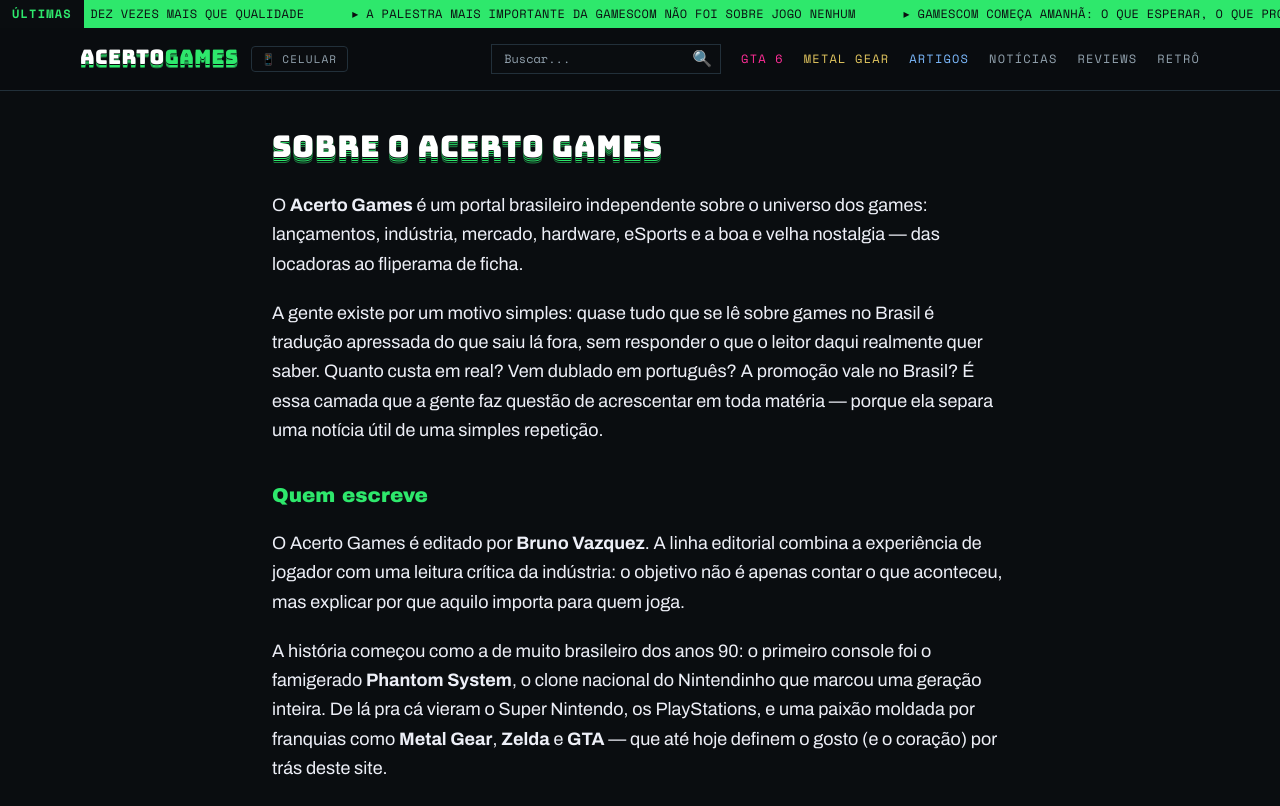
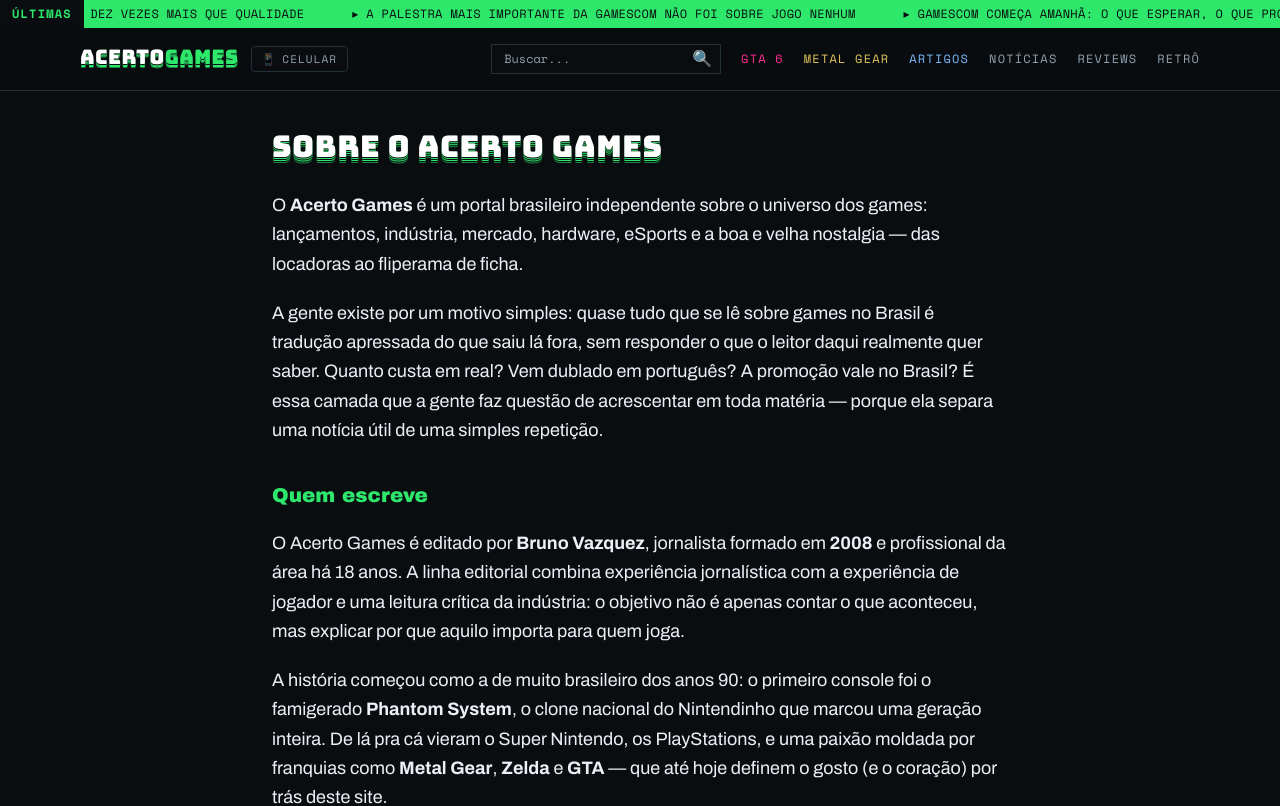
Before and after one commit to brunofvprieto/acerto-games, a Next.js app: page /sobre in a window 1280 px wide. Shown: the top 806 px of the page. Built offline with nearby package versions, Linux system fonts and the light colour scheme.

Commit message:
corrige credencial jornalistica e atualiza perfil institucional

```diff
--- a/app/sobre/page.js
+++ b/app/sobre/page.js
@@ -3,7 +3,7 @@
 export const metadata = {
   title: "Sobre — Acerto Games",
   description:
-    "Quem faz o Acerto Games, como apuramos nossas matérias, como funcionam as notas dos reviews e como corrigimos erros. Portal brasileiro de games editado por Bruno Vazquez.",
+    "Quem faz o Acerto Games, como apuramos nossas matérias, como funcionam as notas dos reviews e como corrigimos erros. Portal brasileiro de games editado por Bruno Vazquez, jornalista formado em 2008.",
 };
 
 export default function Sobre() {
@@ -27,10 +27,11 @@
 
         <h2 className="font-display text-xl text-arcade pt-4">Quem escreve</h2>
         <p>
-          O Acerto Games é editado por <strong>Bruno Vazquez</strong>. A linha editorial
-          combina a experiência de jogador com uma leitura crítica da indústria: o objetivo
-          não é apenas contar o que aconteceu, mas explicar por que aquilo importa para quem
-          joga.
+          O Acerto Games é editado por <strong>Bruno Vazquez</strong>, jornalista formado em
+          <strong> 2008</strong> e profissional da área há 18 anos. A linha editorial
+          combina experiência jornalística com a experiência de jogador e uma leitura crítica
+          da indústria: o objetivo não é apenas contar o que aconteceu, mas explicar por que
+          aquilo importa para quem joga.
         </p>
         <p>
           A história começou como a de muito brasileiro dos anos 90: o primeiro console
```
